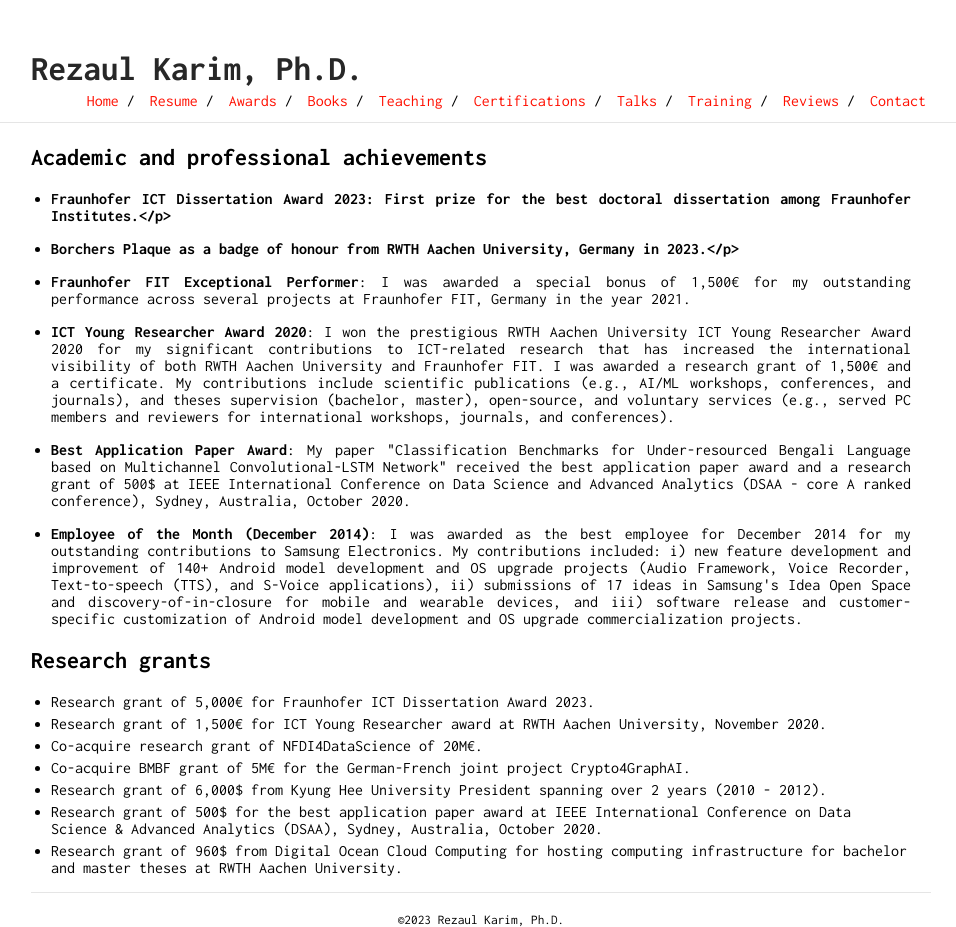
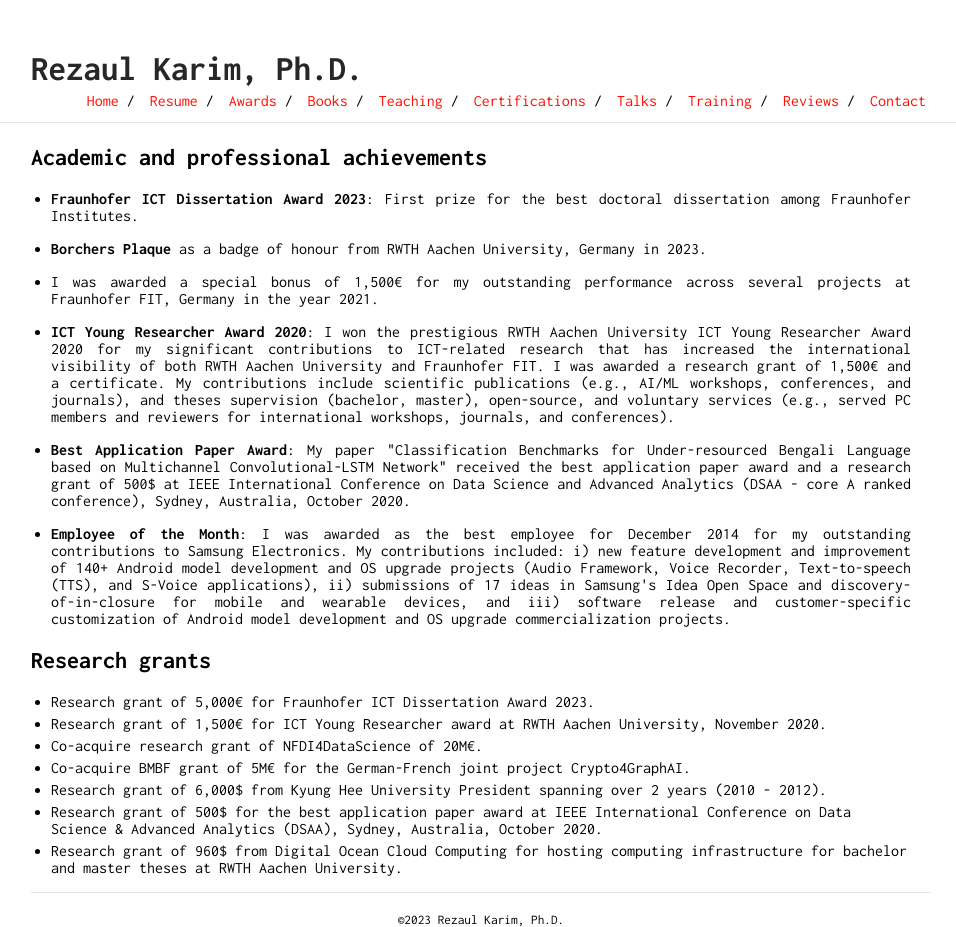
Before and after one commit to rezacsedu/rezacsedu.github.io, a Jekyll site: the page built from awards.md, in a window 1280 px wide. Shown: the whole page, without its empty margins (159-1115 px from the left). Built offline with Jekyll 4.4.1, drawn with Linux system fonts in a browser that asks for light colours; our own code applies the rules of GitHub Pages for plain Markdown files.

Commit message:
Update awards.md

```diff
--- a/awards.md
+++ b/awards.md
@@ -1,10 +1,10 @@
 ## Academic and professional achievements
-- <p style='text-align: justify;'> <b>Fraunhofer ICT Dissertation Award 2023: First prize for the best doctoral dissertation among Fraunhofer Institutes.</p>
-- <p style='text-align: justify;'> <b>Borchers Plaque as a badge of honour from RWTH Aachen University, Germany in 2023.</p>
-- <p style='text-align: justify;'> <b>Fraunhofer FIT Exceptional Performer</b>: I was awarded a special bonus of 1,500€ for my outstanding performance across several projects at Fraunhofer FIT, Germany in the year 2021.</p>
+- <p style='text-align: justify;'> <b>Fraunhofer ICT Dissertation Award 2023</b>: First prize for the best doctoral dissertation among Fraunhofer Institutes.</p>
+- <p style='text-align: justify;'> <b>Borchers Plaque</b> as a badge of honour from RWTH Aachen University, Germany in 2023.</p>
+- <p style='text-align: justify;'> I was awarded a special bonus of 1,500€ for my outstanding performance across several projects at Fraunhofer FIT, Germany in the year 2021.</p>
 - <p style='text-align: justify;'> <b>ICT Young Researcher Award 2020</b>: I won the prestigious RWTH Aachen University ICT Young Researcher Award 2020 for my significant contributions to ICT-related research that has increased the international visibility of both RWTH Aachen University and Fraunhofer FIT. I was awarded a research grant of 1,500€ and a certificate. My contributions include scientific publications (e.g., AI/ML workshops, conferences, and journals), and theses supervision (bachelor, master), open-source, and voluntary services (e.g., served PC members and reviewers for international workshops, journals, and conferences).</p>
 - <p style='text-align: justify;'> <b>Best Application Paper Award</b>: My paper "Classification Benchmarks for Under-resourced Bengali Language based on Multichannel Convolutional-LSTM Network" received the best application paper award and a research grant of 500$ at IEEE International Conference on Data Science and Advanced Analytics (DSAA - core A ranked conference), Sydney, Australia, October 2020.</p>
-- <p style='text-align: justify;'> <b>Employee of the Month (December 2014)</b>: I was awarded as the best employee for December 2014 for my outstanding contributions to Samsung Electronics. My contributions included: i) new feature development and improvement of 140+ Android model development and OS upgrade projects (Audio Framework, Voice Recorder, Text-to-speech (TTS), and S-Voice applications), ii) submissions of 17 ideas in Samsung's Idea Open Space and discovery-of-in-closure for mobile and wearable devices, and iii) software release and customer-specific customization of Android model development and OS upgrade commercialization projects. </p>
+- <p style='text-align: justify;'> <b>Employee of the Month</b>: I was awarded as the best employee for December 2014 for my outstanding contributions to Samsung Electronics. My contributions included: i) new feature development and improvement of 140+ Android model development and OS upgrade projects (Audio Framework, Voice Recorder, Text-to-speech (TTS), and S-Voice applications), ii) submissions of 17 ideas in Samsung's Idea Open Space and discovery-of-in-closure for mobile and wearable devices, and iii) software release and customer-specific customization of Android model development and OS upgrade commercialization projects. </p>
 
 ## Research grants
 - Research grant of 5,000€ for Fraunhofer ICT Dissertation Award 2023.
```
